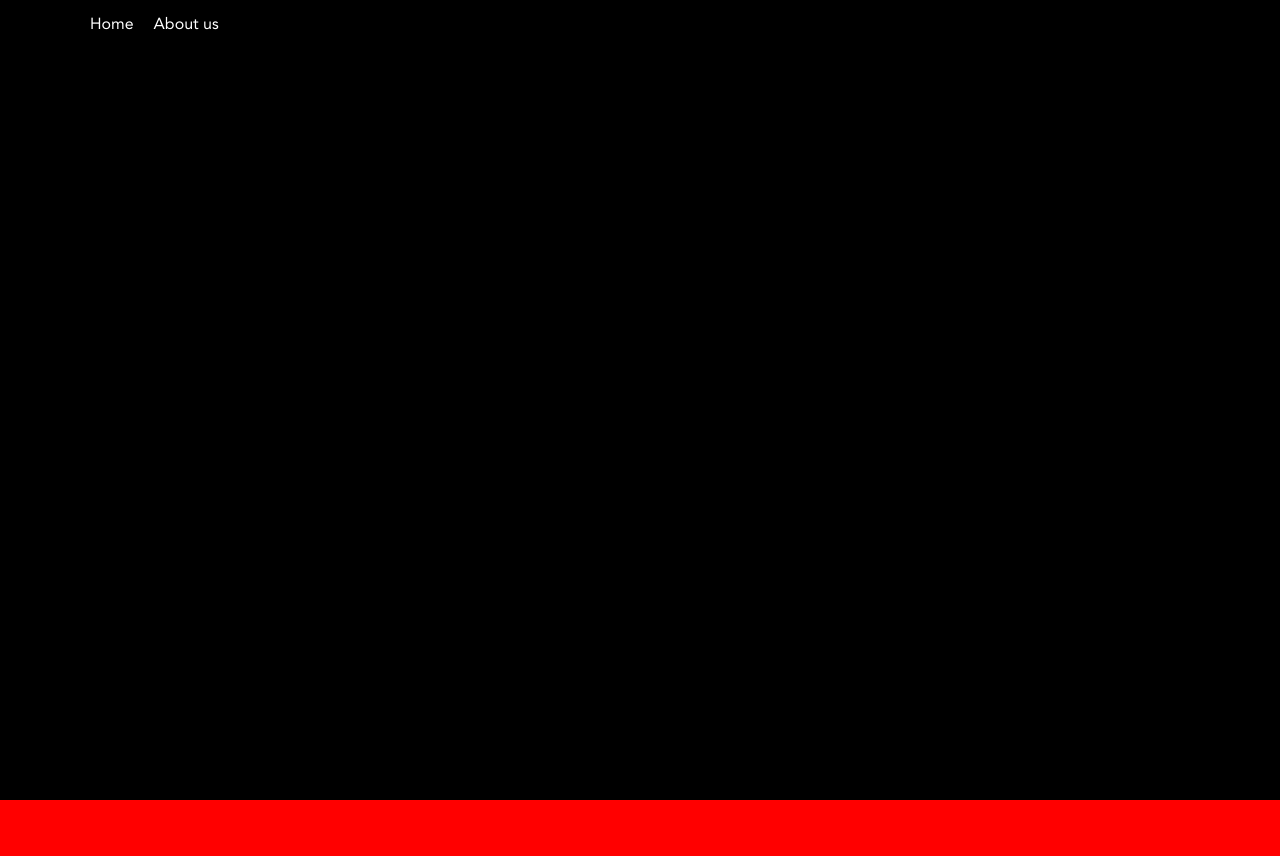
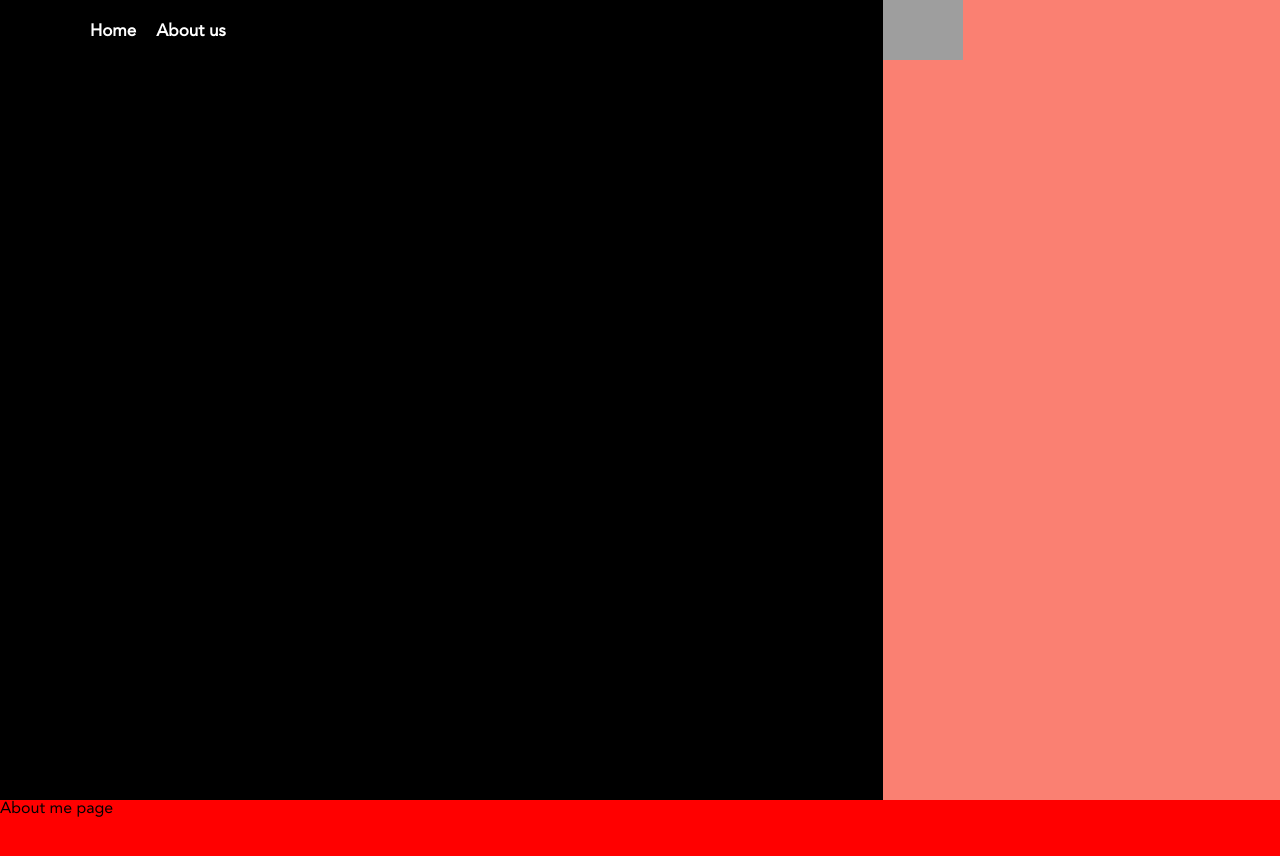
Before and after one commit to andyrobert3/klub-network, a Vue app: page / in a window 1280 px wide. Shown: the top 856 px of the page. Built offline with nearby package versions, Linux system fonts and the light colour scheme; the HTML template or start-up script is replaced by a standard one.

Commit message:
main_page

```diff
--- /dev/null
+++ b/src/components/AboutMePage/AboutMePage.vue
@@ -0,0 +1,21 @@
+<template>
+    <div>
+        <p>About me page</p>
+    </div>
+</template>
+
+<script>
+export default {
+    name:"AboutMePage",
+    components:{
+
+    }
+}
+</script>
+
+<style scoped>
+p{
+    padding: 0;
+    margin: 0;
+}
+</style>
--- /dev/null
+++ b/src/components/MainPage/MainPage.vue
@@ -0,0 +1,54 @@
+<template>
+  <div>
+    <div class="Left MainPage">
+      <Navbar id="Navbar" v-bind:NavbarList="NavbarList"></Navbar>
+    </div>
+    <div class="Right MainPage">
+      <div id="person_1"></div>
+      <div id="person_2"></div>
+      <div id="person_3"></div>
+      <div id="person_4"></div>
+      <div id="person_5"></div>
+    </div>
+  </div>
+</template>
+
+<script>
+import Navbar from "../../components/MainPage/Navbar";
+
+export default {
+  name: "MainPage",
+  components: {
+    Navbar
+  },
+  props: ["NavbarList"]
+};
+</script>
+
+<style scoped>
+.Left{
+  background-color: #000;
+  height: 100%;
+  width: 69%;
+  float:left;
+}
+
+.Right{
+  background-color: salmon;
+  height: 100%;
+  width: 31%;
+  float:left;
+  position: relative;
+}
+
+#Navbar {
+  margin-left: 80px;
+}
+
+#person_1{
+  content:url('../../assets/person/person_1.jpg');
+  width:20%;
+  position: absolute;
+}
+
+</style>
--- a/src/components/Navbar.vue
+++ b/src/components/MainPage/Navbar.vue
@@ -7,29 +7,31 @@
 </template>
 
 <script lang="ts">
-
 // @Component
 // export default class HelloWorld extends Vue {
 //   @Prop() private msg!: string;
 // }
 
-export default{
+export default {
   name: "Navbar",
-  components:{
-  },
-  props:["NavbarList"]
-}
+  components: {},
+  props: ["NavbarList"]
+};
 </script>
 
 <!-- Add "scoped" attribute to limit CSS to this component only -->
 <style scoped>
-.Navbar{
+.Navbar {
   display: inline-block;
   padding: 0 10px 0 10px;
+  font-style: normal;
+  font-weight: 900;
+  font-size: 17px;
+  line-height: 30px;
+  text-align: center;
 }
 
-p{
-  color:white;
+p {
+  color: white;
 }
-
 </style>
--- a/src/views/LandingPage.vue
+++ b/src/views/LandingPage.vue
@@ -1,20 +1,20 @@
 <template>
   <div id="LandingPage">
-    <div id="MainPage">
-      <Navbar id="Navbar" v-bind:NavbarList="NavbarList"></Navbar>
-    </div>
-    <div id="AboutMePage"></div>
+    <MainPage id="MainPage" v-bind:NavbarList="NavbarList"></MainPage>
+    <AboutMePage id="AboutMePage"></AboutMePage>
   </div>
 </template>
 
+<script>
 
-<script>
-import Navbar from "../components/Navbar";
+import MainPage from '../components/MainPage/MainPage'
+import AboutMePage from '../components/AboutMePage/AboutMePage'
 
 export default {
   name: "LandingPage",
   components: {
-    Navbar
+    MainPage,
+    AboutMePage
   },
   data() {
     return {
@@ -35,14 +35,10 @@ export default {
 
 <style scoped>
 #MainPage {
-  background-color: #000;
   height: 100vh;
 }
 #AboutMePage {
   background-color: red;
   height: 100vh;
 }
-#Navbar {
-  margin-left: 80px;
-}
 </style>
```
